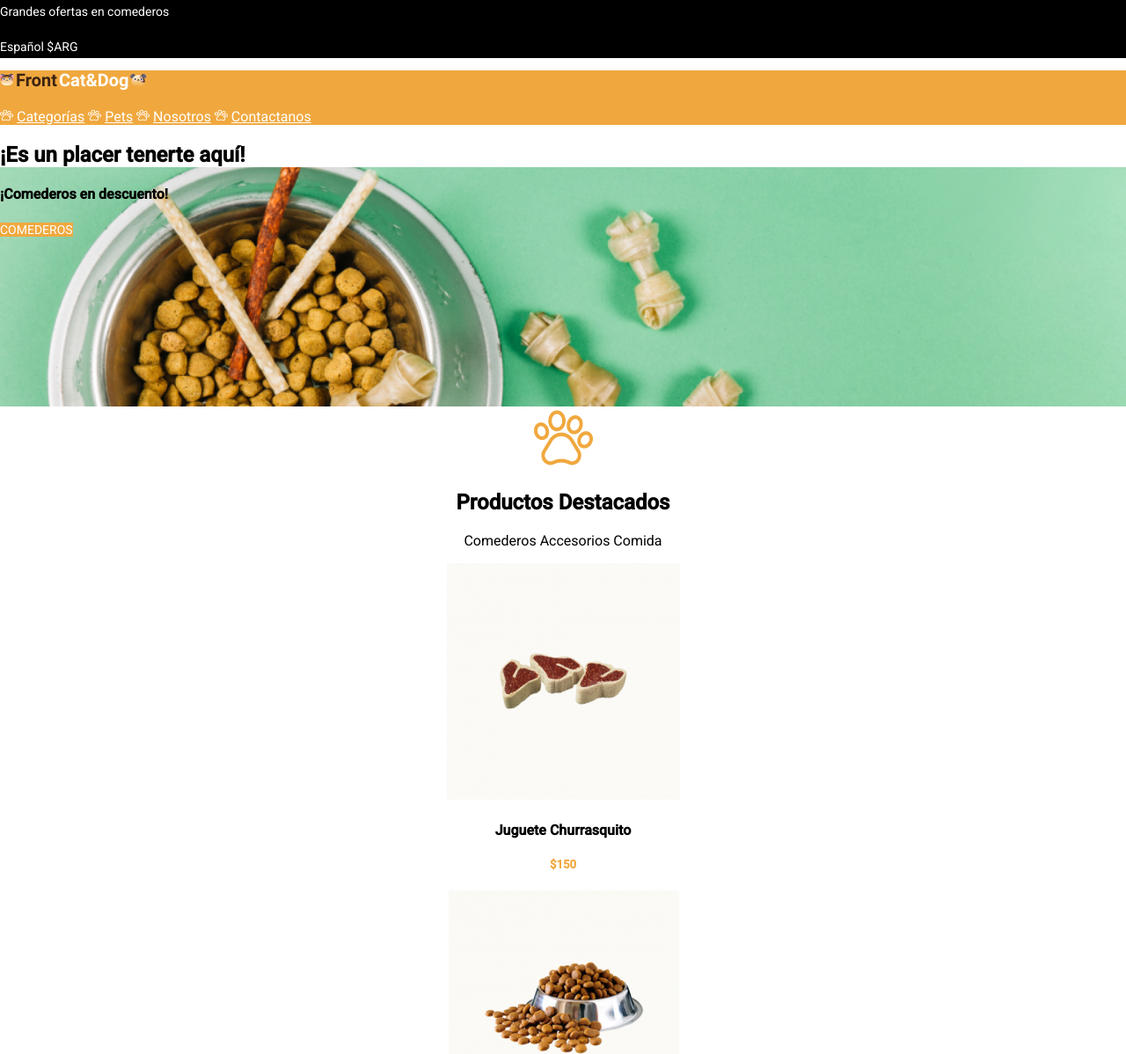
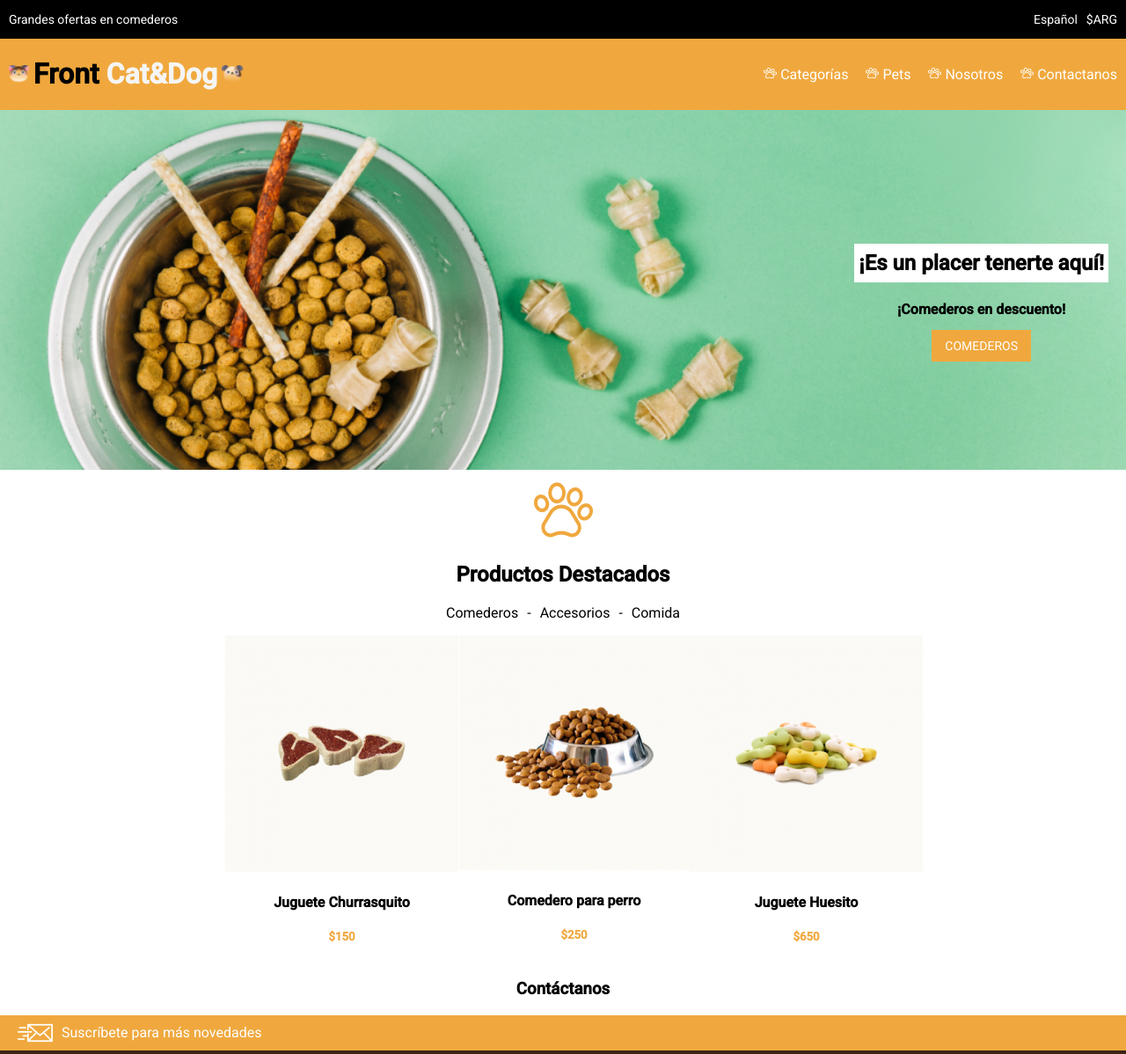
Before and after one commit to bxplayer/ClaseFront, a plain HTML site: page Petshop/index.html in a window 1280 px wide. Shown: the top 1198 px of the page at 88% size. Drawn offline with Linux system fonts and the light colour scheme.

Commit message:
heroes flex media

```diff
--- a/Petshop/css/style.css
+++ b/Petshop/css/style.css
@@ -5,54 +5,104 @@ body{
     margin: 0px 0px;
 }
 
+a{
+    text-decoration: none;
+}
+
 ul{
+    display: flex;
     list-style: none;
     padding: 0px;
 }
 
-ul li{
-    display: inline-block;
-}
 
-#pre_header, #post_footer{
+#pre_header{
+    display: flex;
+    justify-content: space-between;
+    align-items: center;
     background-color: black;
     color:#FFF;
     font-size:14px;
-    line-height: 26px;
+    gap:10px;
+}
+
+#pre_header ul{
+    display: flex;
+    justify-content: space-around;
+    gap: 10px;
 }
 
 
-
 /*Header*/
-header section{
+header #header{
+    display: flex;
+    justify-content: space-between;
+    align-items: center;
     background-color: #F0A83E;
 }
 
-header nav a{
+header #header ul{
+    display: flex;
+    justify-content: space-around;
+    gap: 20px;
+}
+
+
+header #header nav a{
     color: white;
 }
 
+header > div{
+    padding: 0 10px;
+}
+
+#header div{
+    display: flex;
+    align-items: center;
+    color: whitesmoke;
+    gap:5px;
+}
+
+#header div span{
+    color: black;
+}
+
+#header div img{
+    height: 20px;
+}
+
+
 /*Banner*/
-section#banner{
+div#banner{
+    display: flex;
+    flex-direction: column;
+    align-items: flex-end;
+    justify-content: center;
+    text-align: center;
     background-image: url('../img/bowl-and-pet-daities-on-green-background\ 1.png');
     background-size: cover;
     background-repeat: no-repeat;
-    height: 300px;
+    height: 409px;
+    margin-bottom: 10px;
+    padding: 0 20px;
 }
 
-section#banner h2{
+
+div#banner h2{
     background-color: white;
+    padding: 8px 5px;
 }
-section#banner a{
+div#banner a{
     background-color: #F0A83E;
     color: white;
     text-decoration: none;
     font-size: 14px;
+    padding: 10px 15px;
 }
 
 /*Main*/
 main{
-    width: 80%;
+    width: 60%;
     margin:0px auto;
     text-align: center;
 }
@@ -61,15 +111,45 @@ main h5{
     color:#F0A83E;
 }
 
+main section > div{
+    display: flex;
+    flex-direction: row;
+    justify-content: space-around;
+}
+
+main ul{
+    justify-content: center;
+    align-items: center;
+    gap:10px;
+}
+
 /*Footer*/
 footer{
     background-color: #3C2313;
-    color: white
+    color: white;
 }
 footer #suscribite{
+    display: flex;
+    align-items: center;
     background-color: #F0A83E;
+    gap:10px;
+    padding: 0 20px;
 }
 
 footer #post_footer{
     text-align: center;
 }
+
+footer ul{
+    display:flex;
+    flex-direction: column;
+    gap:20px;
+}
+
+#post_footer{
+    text-align: center;
+    background-color: black;
+    color:#FFF;
+    font-size:14px;
+    gap:10px;
+}
--- a/Petshop/index.html
+++ b/Petshop/index.html
@@ -8,17 +8,22 @@
     <link rel="stylesheet" href="./css/style.css">
 </head>
 <body>
-
-        <section id="pre_header">
+    <header>
+        <div id="pre_header">
             <span>Grandes ofertas en comederos</span>
             <ul>
                 <li>Español</li>
                 <li>$ARG</li>
             </ul>
-        </section>
-    <header>
-        <section>
-            <img src="img/Logo.png" alt="Front Cat & Dog">
+        </div>
+
+
+        <div id="header">
+            <div>
+                <img src="img/Cat.png" alt="Cat">
+                <h1><span>Front</span> Cat&Dog</h1>
+                <img src="img/Dog.png" alt="Cat">
+            </div>
             <nav>
                 <ul>
                     <li>
@@ -39,13 +44,15 @@
                     </li>
                 </ul>
             </nav>
-        </section>
+        </div>
     </header>
-    <section id="banner">
+    <div id="banner">
+        <div>
             <h2>¡Es un placer tenerte aquí!</h2>
             <h4>¡Comederos en descuento!</h4>
             <a href="">COMEDEROS</a>
-    </section>
+        </div>
+    </div>
     <main>
 
         <section>
@@ -53,41 +60,44 @@
             <h1>Productos Destacados</h1>
             <ul>
                 <li>Comederos</li>
+                <li>-</li>
                 <li>Accesorios</li>
+                <li>-</li>
                 <li>Comida</li>
             </ul>
-
-            <p>
+            <div class="destacados">
+                <div>
                     <img src="img/churrasquito.png" alt="churrasquito">
                     <h4>Juguete Churrasquito</h4>
                     <h5>$150</h5>
-            </p>
-            <p>
+                </div>
+                <div>
                     <img src="img/comedero.png" alt="Comedero para perro">
                     <h4>Comedero para perro</h4>
                     <h5>$250</h5>
-            </p>
-            <p>
+                </div>
+                <div>
                     <img src="img/Huesito.png" alt="Juguete Huesito">
                     <h4>Juguete Huesito</h4>
                     <h5>$650</h5>
-            </p>
+                </div>
+            </div>
 
             <h3>Contáctanos</h3>
         </section>
     </main>
     <footer>
-        <section id="suscribite">
-            <span><img src="img/enviar-correo.png" alt="enviar correo">Suscríbete para más novedades</span>
-        </section>
+        <div id="suscribite">
+            <img src="img/enviar-correo.png" alt="enviar correo"><span>Suscríbete para más novedades</span>
+        </div>
         <ul>
             <li><img src="img/localidad.png" alt="localidad">Localidad</li>
             <li><img src="img/telefono.png" alt="telefono">Teléfono</li>
             <li><img src="img/correo.png" alt="correo">Correo Electrónico</li>
         </ul>
-        <section id="post_footer">
+        <div id="post_footer">
             Todos los derechos reservados Front End
-        </section>
+        </div>
     </footer>
 </body>
 </html>
--- a/heroes/css/style.css
+++ b/heroes/css/style.css
@@ -25,14 +25,14 @@ main{
 }
 
 #contenedor_cards{
-
+    display: flex;
+    align-content: space-between;
 }
 .card{
     background-color: #F3F3F3;
     position: relative;
     display: inline-block;
     width:300px;
-    margin:150px 50px;
     z-index: -1px;
     padding-bottom: 20px;
 }
@@ -101,3 +101,37 @@ footer{
     bottom:0px;
     width:100%;
 }
+
+@media (min-width: 481px) and (max-width: 768px) {
+    body{
+        background-color: aqua;
+    }
+
+    #contenedor_cards{
+        padding: 15px 0px;
+        display: flex;
+        justify-content: center;
+        align-content: space-between;
+        align-items: space-between;
+        flex-wrap: wrap;
+        gap: 10px;
+        z-index: -1;
+    }
+}
+
+@media (max-width: 480px){
+    body{
+        background-color: brown;
+    }
+
+    #contenedor_cards{
+        padding: 15px 0px;
+        display: flex;
+        justify-content: center;
+        align-content: stretch;
+        align-items: space-between;
+        flex-direction: column;
+        gap: 10px;
+        z-index: -1;
+    }
+}
```
Also changed, not shown: heroes/index.html (+19 -0 lines), Petshop/img/Cat.png (added), Petshop/img/Dog.png (added). Lines whose indentation alone changed are shown as unchanged.
